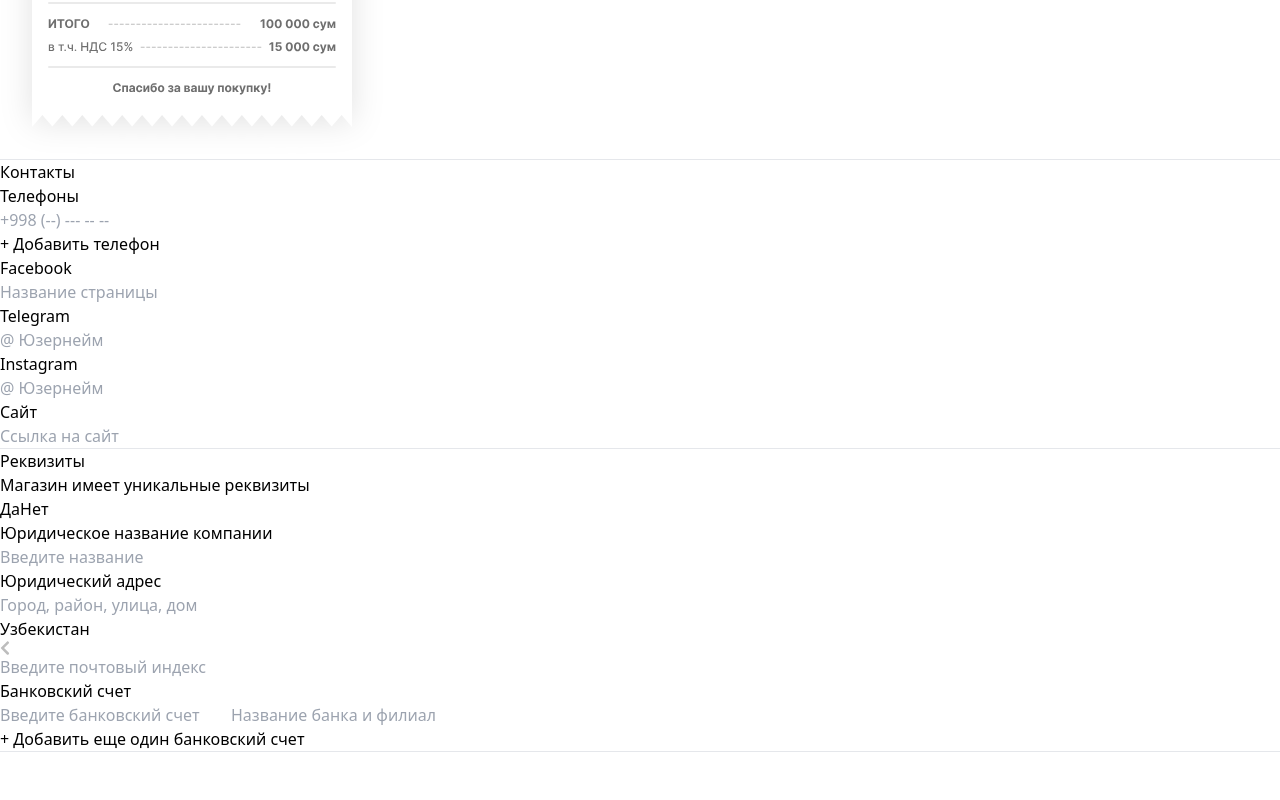
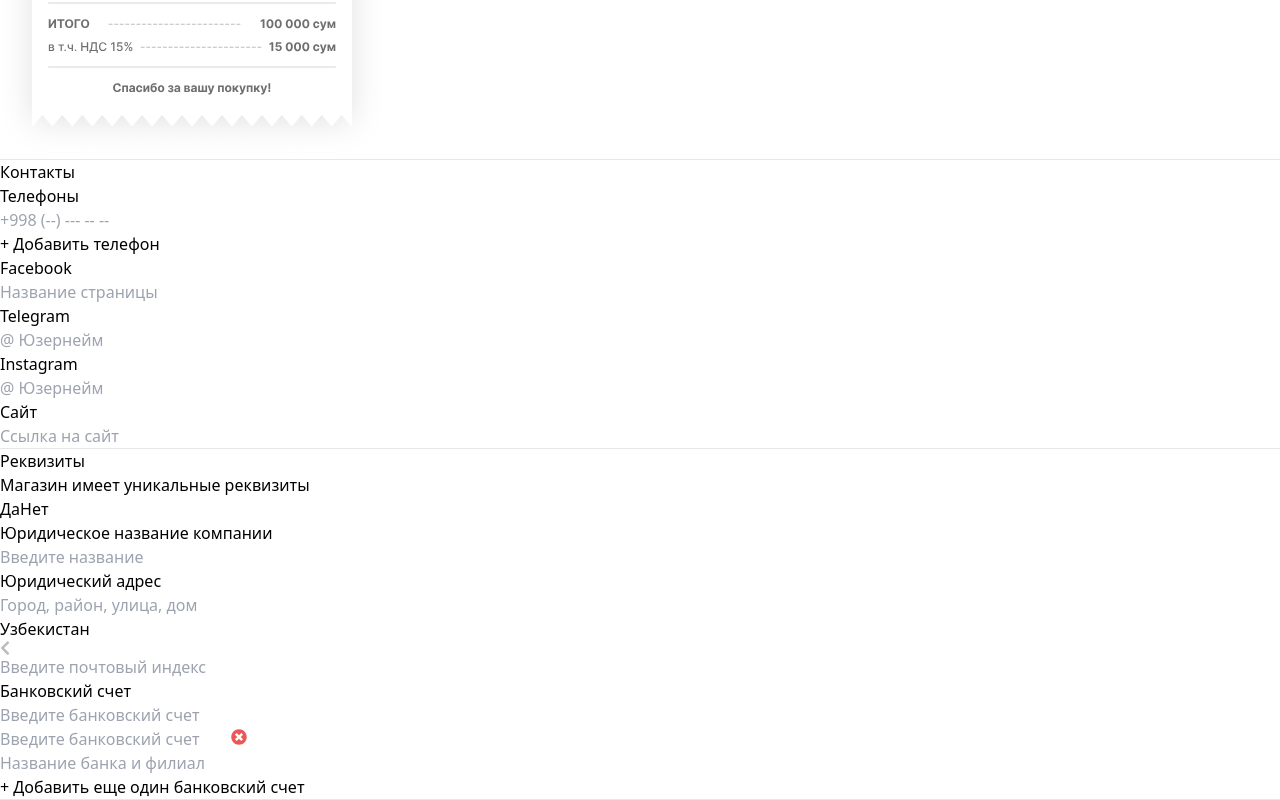
Before and after one commit to mamuranumonovna/Billz_Exam_7, a React (Vite) app: page /magazin/magazin in a window 1280 px wide. Shown: the part 2628-3428 px from the top of the page. Before the commit the page ends 3380 px from the top, so only its background shows below. Built offline with nearby package versions, Linux system fonts and the light colour scheme.

Commit message:
input added

```diff
--- a/src/App.jsx
+++ b/src/App.jsx
@@ -16,6 +16,7 @@ import Currencies from './pages/Currencies'
 import Products from './pages/Products'
 import StoreRivera from './pages/StoreRivera'
 import Toggle from './pages/Products'
+import YourComponent from './pages/Profile'
 
 
 
@@ -35,7 +36,7 @@ useEffect(()=>{
    <Routes>
     <Route path='/login' element={<Login/>}/>
     <Route path='/home' element={<Home/>}/>
-    <Route path='/profile' element={<Profile/>}/>
+    <Route path='/profile' element={<YourComponent/>}/>
     <Route path='/company' element={<Company/>}/>
     <Route path='/magazin' element={<Magazin/>}/>
     <Route path='/cash' element={<CashRegistr/>}/>
--- a/src/context.jsx
+++ b/src/context.jsx
@@ -21,6 +21,34 @@ export function UserProvider({ children }) {
   const [color1, setColor1] = useState("light");
   const [color2, setColor2] = useState("light");
   const [phoneNumbers, setPhoneNumbers] = useState(['']);
+  const [bankAccounts, setBankAccounts] = useState(['', '']);
+
+  const handleChange2 = (index, value) => {
+    const updatedAccounts = [...bankAccounts];
+    updatedAccounts[index] = value;
+    setBankAccounts(updatedAccounts);
+  };
+
+  const addInput2 = () => {
+    if(bankAccounts.length<2){
+      setBankAccounts([...bankAccounts, '']);
+    }
+
+  };
+
+  const removeInput2 = (index) => {
+    if (bankAccounts.length > 1) {
+      const updatedAccounts = [...bankAccounts];
+      updatedAccounts.splice(index, 1);
+      setBankAccounts(updatedAccounts);
+    }
+  };
+
+  const handlesubmit2 = (e) => {
+    e.preventDefault();
+
+    // console.log('Bank Account Numbers:', bankAccounts);
+  };
 
   const handleChange = (index, value) => {
     const newPhoneNumbers = [...phoneNumbers];
@@ -43,7 +71,7 @@ export function UserProvider({ children }) {
   const handlesubmit = (e) => {
     e.preventDefault();
 
-    console.log('Phone Numbers:', phoneNumbers);
+    // console.log('Phone Numbers:', phoneNumbers);
   };
 
 
@@ -136,7 +164,13 @@ navigate("/magazin/magazin")
         handlesubmit ,
         addInput,
         handleChange,
-        removeInput
+        removeInput,
+        handlesubmit2,
+        removeInput2 ,
+        addInput2,
+        handleChange2,
+        bankAccounts,
+        setBankAccounts
       }}
     >
       {children}
--- a/src/pages/Profile.jsx
+++ b/src/pages/Profile.jsx
@@ -1,7 +1,72 @@
-import React from 'react'
+import React, { useState } from 'react';
 
-export default function Profile() {
+const YourComponent = () => {
+  const [bankAccounts, setBankAccounts] = useState(['', '']);
+
+  const handleChange = (index, value) => {
+    const updatedAccounts = [...bankAccounts];
+    updatedAccounts[index] = value;
+    setBankAccounts(updatedAccounts);
+  };
+
+  const addInput = () => {
+    if(bankAccounts.length<3){
+      setBankAccounts([...bankAccounts, '']);
+    }
+
+  };
+
+  const removeInput = (index) => {
+    if (bankAccounts.length > 2) {
+      const updatedAccounts = [...bankAccounts];
+      updatedAccounts.splice(index, 1);
+      setBankAccounts(updatedAccounts);
+    }
+  };
+
+  const handleSubmit = (e) => {
+    e.preventDefault();
+
+    console.log('Bank Account Numbers:', bankAccounts);
+  };
+
   return (
-    <div>Profile</div>
-  )
-}
+    <div>
+      <h1 className='font-semibold text-gray-500 mb-4 mt-8 text-xl'>Банковский счет</h1>
+      <form onSubmit={handleSubmit} className='w-[855px]'>
+        {bankAccounts.map((account, index) => (
+          <div key={index} className='relative'>
+            <input
+              type="text"
+              className={`border-b-[1px] w-full rounded-t-2xl px-4 py-4 bg-slate-100 focus:outline-none placeholder:font-semibold placeholder:text-xl placeholder:text-gray-400`}
+              placeholder='Введите банковский счет'
+              value={account}
+              onChange={(e) => handleChange(index, e.target.value)}
+            />
+            {index >= 2 && (
+              <button
+                type="button"
+                className='absolute top-1/2 right-4 transform -translate-y-1/2 border px-3 py-2 bg-slate-100 rounded-s-2xl rounded-e-2xl text-blue-500 font-semibold text-xl hover:border-blue-600'
+                onClick={() => removeInput(index)}
+              >
+                Удалить
+              </button>
+            )}
+          </div>
+        ))}
+        <button
+          type="button"
+          className='mt-8 w-full px-4 py-4 bg-slate-100 rounded-s-2xl rounded-e-2xl text-gray-400 font-semibold text-xl hover:border-blue-600 border'
+          onClick={addInput}
+        >
+          + Добавить еще один банковский счет
+        </button>
+        <button type="submit" className='border w-full px-3 py-4 bg-slate-100 mt-4 rounded-s-2xl rounded-e-2xl text-blue-500 font-semibold text-xl hover:border-blue-600'>
+          Отправить
+        </button>
+      </form>
+    </div>
+  );
+};
+
+export default YourComponent;
--- a/src/pages/StoreRivera.jsx
+++ b/src/pages/StoreRivera.jsx
@@ -16,11 +16,16 @@ export default function StoreRivera() {
         toggleColor1,
         toggleColor2,
         phoneNumbers,
-        setPhoneNumbers,
         handlesubmit ,
         addInput,
         handleChange,
-        removeInput
+        removeInput,
+        handlesubmit2,
+        removeInput2 ,
+        addInput2,
+        handleChange2,
+        bankAccounts,
+
 
 }=useGlobalContext()
 
@@ -400,15 +405,35 @@ export default function StoreRivera() {
                 </div>
                 <div>
                     <h1 className='font-semibold text-gray-500 mb-4 mt-8 text-xl'>Банковский счет</h1>
-                    <form action="" className='w-[855px]'>
-                        <input type="text" className='border-b-[1px] w-full rounded-t-2xl px-4 py-4 bg-slate-100 focus:outline-none placeholder:font-semibold placeholder:text-xl placeholder:text-gray-400'
-                        placeholder='Введите банковский счет '
-                        />
-                        <input type="text" className='border-t-[1px] focus:outline-none w-full rounded-b-2xl px-4 py-4 bg-slate-100  placeholder:font-semibold placeholder:text-xl placeholder:text-gray-400'
+                    <form action="" onSubmit={handlesubmit2} className='w-[855px]'>
+                        {bankAccounts.map((account, index) => (
+                         <div key={index} className='relative'>
+                        <input
+                         type="text"
+                             className={`border-b-[1px] w-full rounded-t-2xl rounded-b-2xl  px-4 py-4 bg-slate-100 focus:outline-none placeholder:font-semibold placeholder:text-xl placeholder:text-gray-400 mb-8`}
+                             placeholder='Введите банковский счет'
+                             value={account}
+                            onChange={(e) => handleChange2(index, e.target.value)}
+                            />
+                            {index >= 1 && (
+                        <button
+                         type="button"
+                         className='absolute top-2 right-2 px-4 py-4 '
+                        onClick={() => removeInput2(index)}>
+                         <img src={deleteIcon} alt="delete" />
+                         </button>
+                         )}
+                         </div>
+
+                        ))
+
+                        }
+                         <input type="text" className='border-t-[1px] focus:outline-none w-full rounded-t-2xl  rounded-b-2xl px-4 py-4 bg-slate-100  placeholder:font-semibold placeholder:text-xl placeholder:text-gray-400'
                         placeholder='Название банка и филиал'
                         />
+
                     </form>
-                    <button className='mt-8 w-full px-4 py-4 bg-slate-100 rounded-s-2xl rounded-e-2xl text-gray-400 font-semibold text-xl hover:border-blue-600 border'>+ Добавить еще один банковский счет</button>
+                    <button onClick={addInput2} className='mt-8 w-full px-4 py-4 bg-slate-100 rounded-s-2xl rounded-e-2xl text-gray-400 font-semibold text-xl hover:border-blue-600 border'>+ Добавить еще один банковский счет</button>
                 </div>
             </div>
 
```
